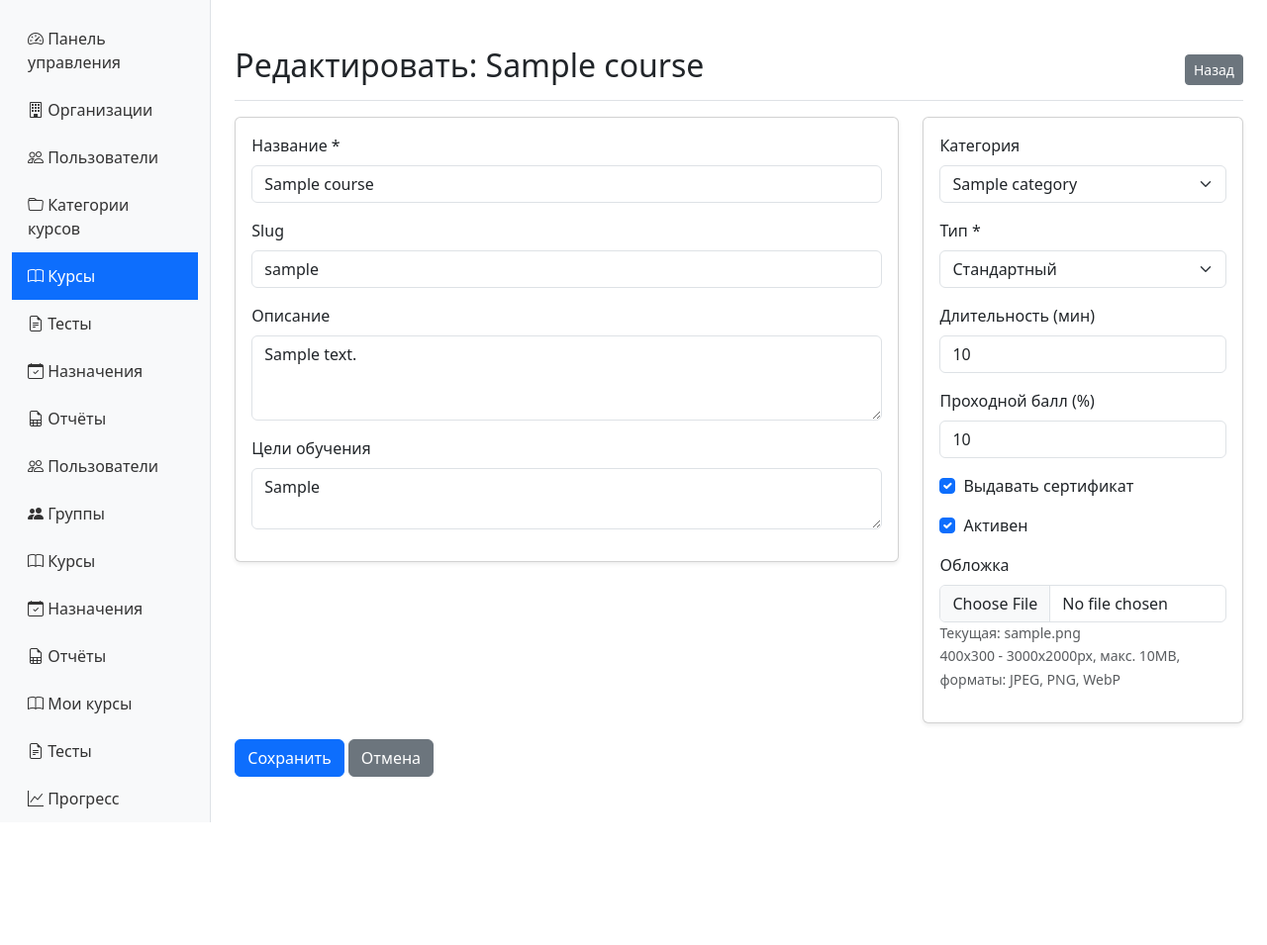
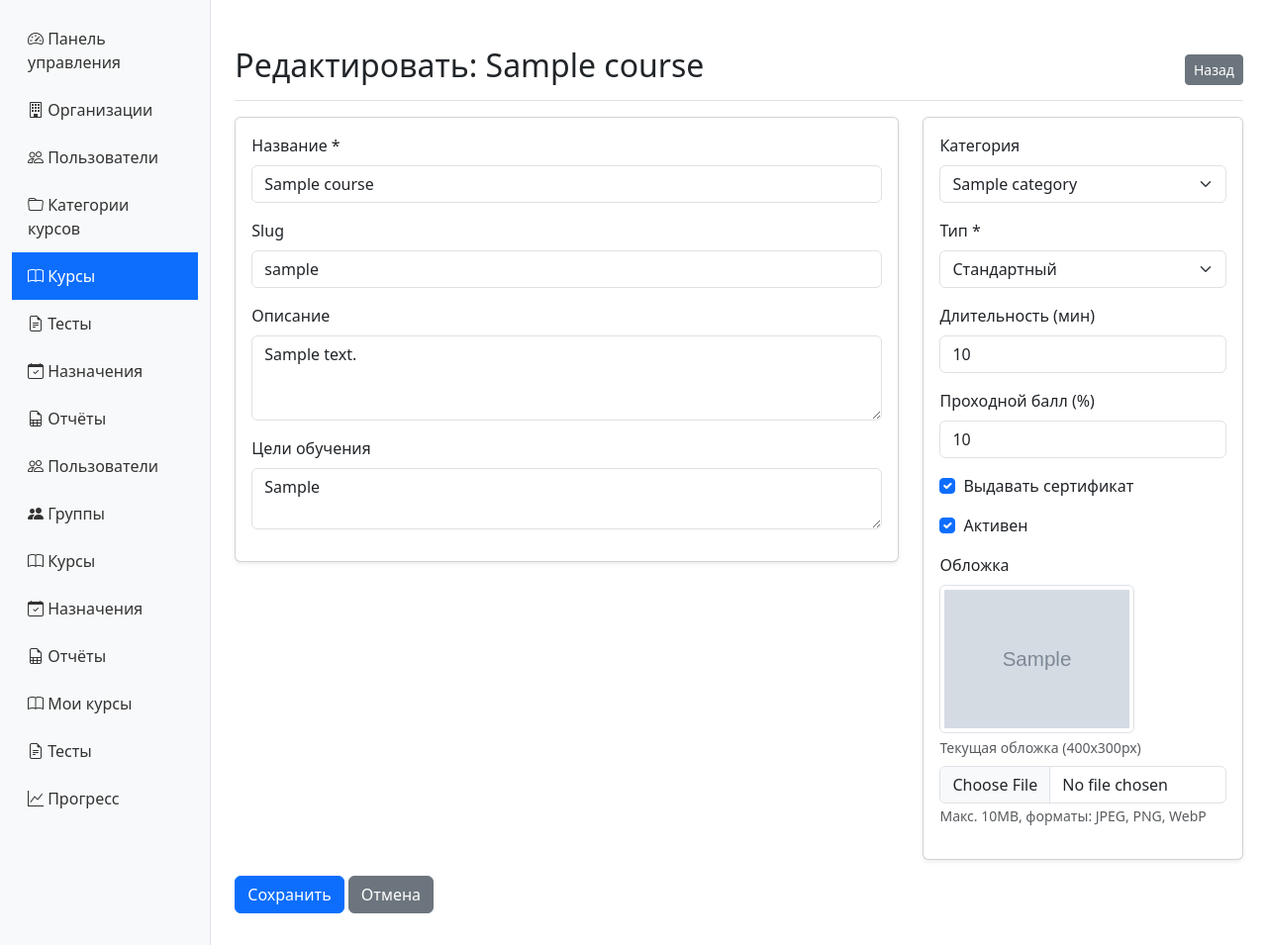
Before and after one commit to mirivlad/loles, a Laravel app: page /admin/courses/1/edit in a window 1280 px wide. Shown: the part 57-1012 px from the top of the page at 99% size. Before the commit the page ends 888 px from the top, so only its background shows below. Run offline with Laravel 12, Linux system fonts and the light colour scheme; a user stored in the database is signed in; data comes from the database, SQL or seed files in the repository; tables that the repository leaves empty hold one stand-in row (values such as "Sample post"); grey boxes marked "Sample" are stand-in pictures.

Commit message:
Feat: Улучшен интерфейс загрузки обложки
✅ Показ превью thumbnail при редактировании
✅ Убраны технические подробности о размерах
✅ Оставлена только важная информация (10MB, форматы)

Co-authored-by: Qwen-Coder <qwen-coder@alibabacloud.com>

```diff
--- a/resources/views/admin/courses/create.blade.php
+++ b/resources/views/admin/courses/create.blade.php
@@ -75,7 +75,7 @@
                                 <div class="mb-3">
                                     <label class="form-label">Обложка</label>
                                     <input type="file" name="thumbnail" class="form-control" accept="image/*">
-                                    <small class="text-muted">400x300 - 3000x2000px, макс. 10MB, форматы: JPEG, PNG, WebP</small>
+                                    <small class="text-muted">Макс. 10MB, форматы: JPEG, PNG, WebP</small>
                                 </div>
                             </div>
                         </div>
--- a/resources/views/admin/courses/edit.blade.php
+++ b/resources/views/admin/courses/edit.blade.php
@@ -71,9 +71,14 @@
                                 </div>
                                 <div class="mb-3">
                                     <label class="form-label">Обложка</label>
+                                    @if($course->thumbnail)
+                                    <div class="mb-2">
+                                        <img src="{{ asset('storage/' . $course->thumbnail) }}" alt="Current thumbnail" class="img-thumbnail" style="max-width: 200px; max-height: 150px;">
+                                        <div class="form-text">Текущая обложка (400x300px)</div>
+                                    </div>
+                                    @endif
                                     <input type="file" name="thumbnail" class="form-control" accept="image/*">
-                                    @if($course->thumbnail)<small class="text-muted d-block">Текущая: {{ basename($course->thumbnail) }}</small>@endif
-                                    <small class="text-muted">400x300 - 3000x2000px, макс. 10MB, форматы: JPEG, PNG, WebP</small>
+                                    <small class="text-muted">Макс. 10MB, форматы: JPEG, PNG, WebP</small>
                                 </div>
                             </div>
                         </div>
```
